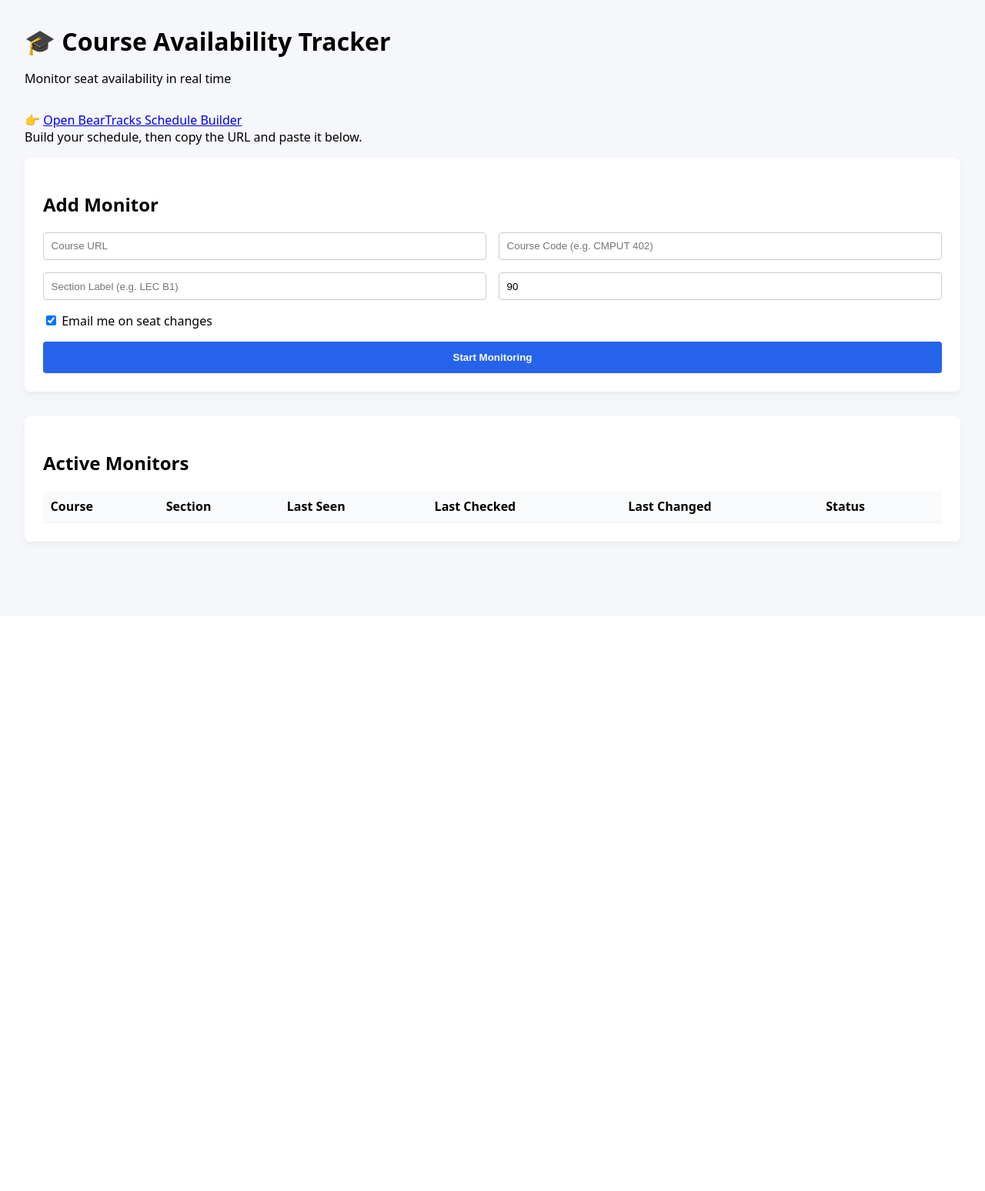
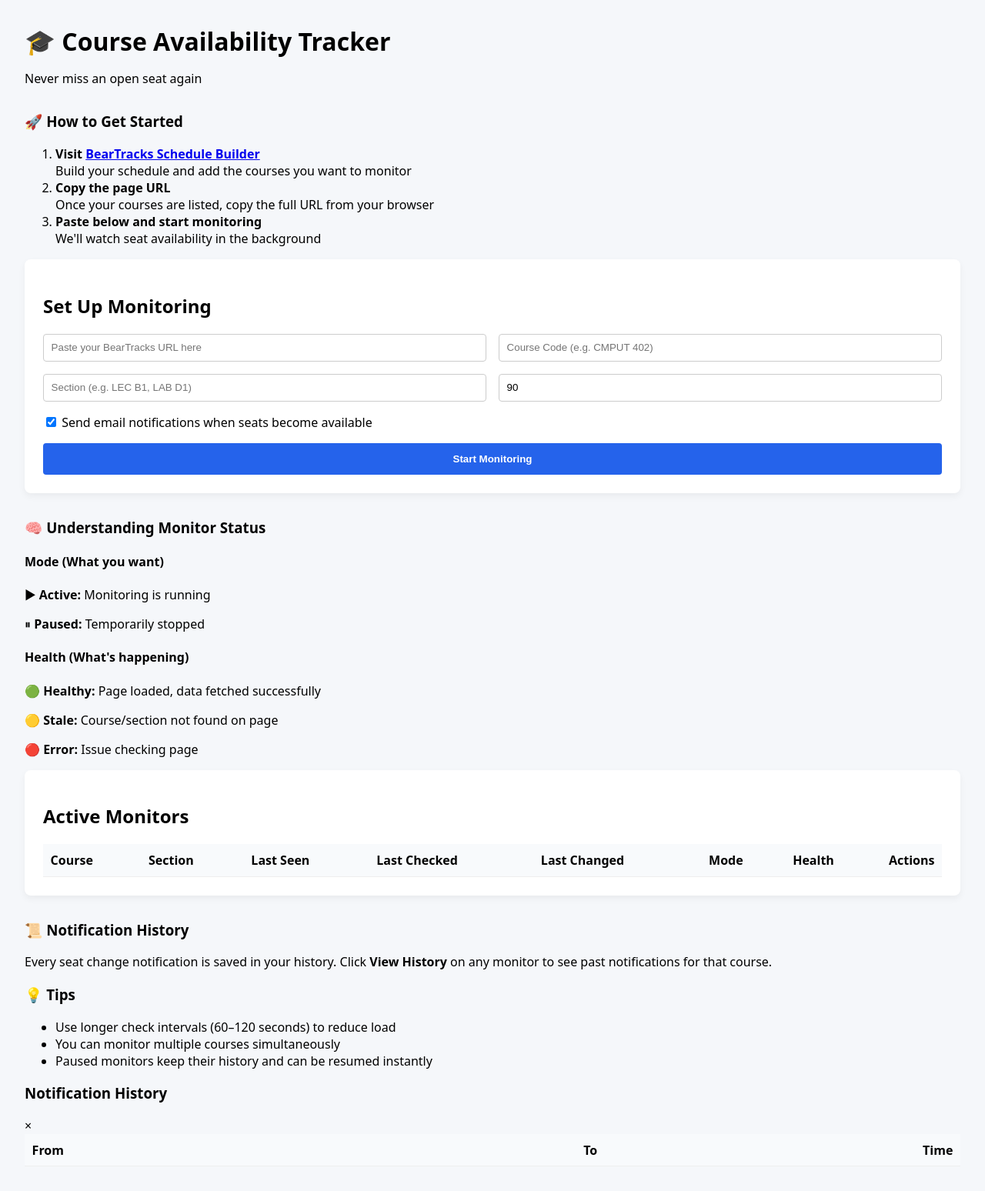
Before and after one commit to Roshan1299/Course-Availability-Tracker, a FastAPI app: page / in a window 1280 px wide. Shown: the whole page at 77% size. Before the commit the page ends 711 px from the top, so only its background shows below. Run offline with FastAPI, Linux system fonts and the light colour scheme; data that the repository does not hold is empty; parts of the project's set-up code (start-up, migrations or seed data) failed here and were passed over.

Commit message:
feat(ui): add onboarding, monitor controls, and status explanations to dashboard

```diff
--- a/src/ui/templates/index.html
+++ b/src/ui/templates/index.html
@@ -8,38 +8,61 @@
 <body>
   <header>
     <h1>🎓 Course Availability Tracker</h1>
-    <p>Monitor seat availability in real time</p>
+    <p>Never miss an open seat again</p>
   </header>
 
-  <p class="helper">
-  👉 <a
-    href="https://register.beartracks.ualberta.ca/criteria.jsp"
-    target="_blank"
-    rel="noopener noreferrer"
-  >
-    Open BearTracks Schedule Builder
-  </a>
-  <br />
-  Build your schedule, then copy the URL and paste it below.
-</p>
+  <div class="onboarding">
+    <h3>🚀 How to Get Started</h3>
+    <ol>
+      <li>
+        <strong>Visit <a href="https://register.beartracks.ualberta.ca/criteria.jsp" target="_blank" rel="noopener noreferrer">BearTracks Schedule Builder</a></strong>
+        <br />Build your schedule and add the courses you want to monitor
+      </li>
+      <li>
+        <strong>Copy the page URL</strong>
+        <br />Once your courses are listed, copy the full URL from your browser
+      </li>
+      <li>
+        <strong>Paste below and start monitoring</strong>
+        <br />We'll watch seat availability in the background
+      </li>
+    </ol>
+  </div>
 
   <section class="card">
-    <h2>Add Monitor</h2>
+    <h2>Set Up Monitoring</h2>
 
     <form id="monitor-form">
-      <input required placeholder="Course URL" id="url" />
+      <input required placeholder="Paste your BearTracks URL here" id="url" />
       <input required placeholder="Course Code (e.g. CMPUT 402)" id="course_code" />
-      <input required placeholder="Section Label (e.g. LEC B1)" id="section_label" />
-      <input type="number" min="30" value="90" id="interval" />
+      <input required placeholder="Section (e.g. LEC B1, LAB D1)" id="section_label" />
+      <input type="number" min="30" value="90" id="interval" placeholder="Check every X seconds" />
 
       <label>
         <input type="checkbox" id="notify" checked />
-        Email me on seat changes
+        Send email notifications when seats become available
       </label>
 
       <button type="submit">Start Monitoring</button>
     </form>
   </section>
+
+  <div class="info-section">
+    <h3>🧠 Understanding Monitor Status</h3>
+    <div class="status-grid">
+      <div class="status-item">
+        <h4>Mode (What you want)</h4>
+        <p>▶ <strong>Active:</strong> Monitoring is running</p>
+        <p>⏸ <strong>Paused:</strong> Temporarily stopped</p>
+      </div>
+      <div class="status-item">
+        <h4>Health (What's happening)</h4>
+        <p>🟢 <strong>Healthy:</strong> Page loaded, data fetched successfully</p>
+        <p>🟡 <strong>Stale:</strong> Course/section not found on page</p>
+        <p>🔴 <strong>Error:</strong> Issue checking page</p>
+      </div>
+    </div>
+  </div>
 
   <section class="card">
     <h2>Active Monitors</h2>
@@ -51,14 +74,51 @@
           <th>Last Seen</th>
           <th>Last Checked</th>
           <th>Last Changed</th>
-          <th>Status</th>
-          <th></th>
+          <th>Mode</th>
+          <th>Health</th>
+          <th>Actions</th>
         </tr>
       </thead>
       <tbody id="monitors"></tbody>
     </table>
   </section>
 
+  <div class="info-section">
+    <h3>📜 Notification History</h3>
+    <p>Every seat change notification is saved in your history. Click <strong>View History</strong> on any monitor to see past notifications for that course.</p>
+  </div>
+
+  <div class="info-section">
+    <h3>💡 Tips</h3>
+    <ul>
+      <li>Use longer check intervals (60–120 seconds) to reduce load</li>
+      <li>You can monitor multiple courses simultaneously</li>
+      <li>Paused monitors keep their history and can be resumed instantly</li>
+    </ul>
+  </div>
+
+  <!-- Modal for notification history -->
+  <div id="history-modal" class="modal">
+    <div class="modal-content">
+      <div class="modal-header">
+        <h3>Notification History</h3>
+        <span class="close">&times;</span>
+      </div>
+      <div class="modal-body">
+        <table id="history-table">
+          <thead>
+            <tr>
+              <th>From</th>
+              <th>To</th>
+              <th>Time</th>
+            </tr>
+          </thead>
+          <tbody id="history-body"></tbody>
+        </table>
+      </div>
+    </div>
+  </div>
+
   <script src="/static/app.js"></script>
 </body>
 </html>
```
